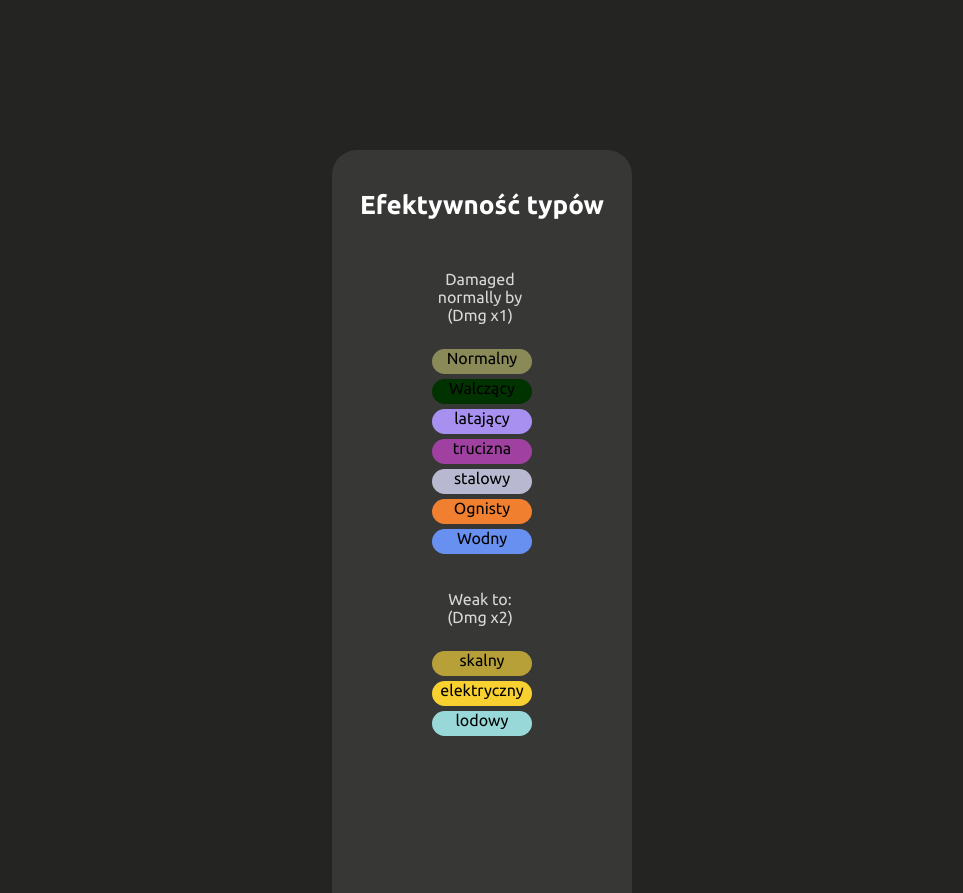
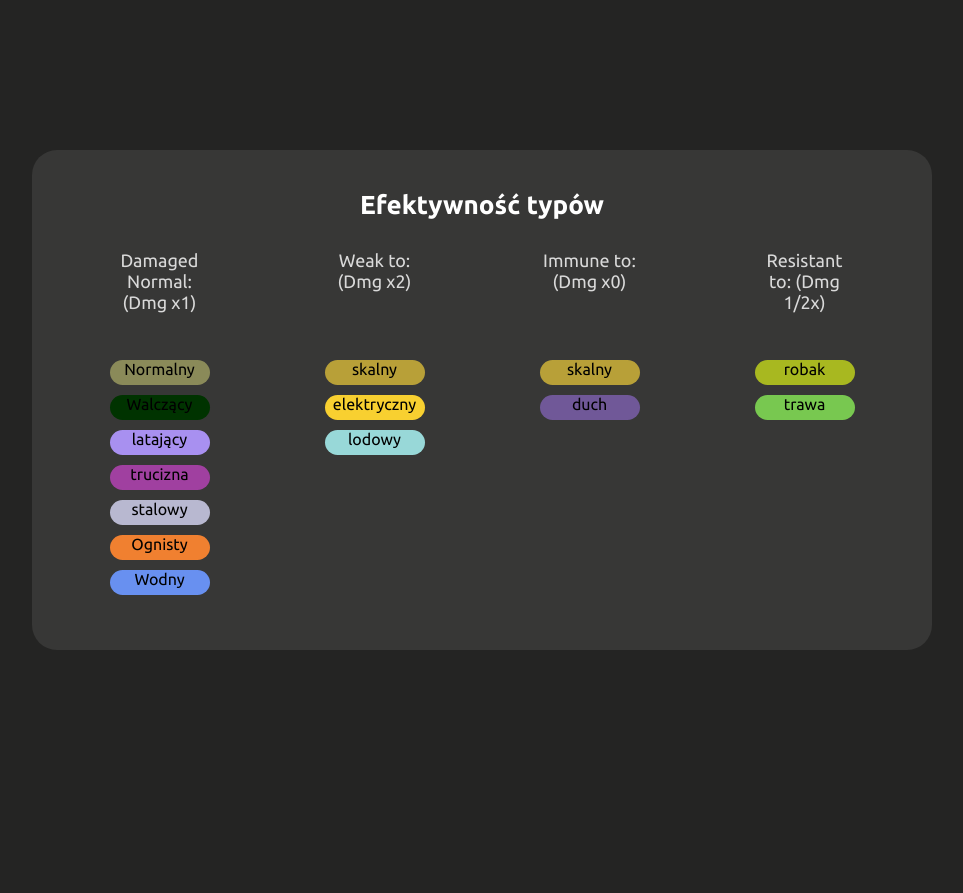
Before and after one commit to WarsztatDev/Pokepedia-frontend, a plain HTML site: page components/effectiveness of types/index.html in a window 1280 px wide. Shown: the top 893 px of the page, without its empty margins (158-1121 px from the left). After the commit the page ends 800 px from the top, so only its background shows below. Drawn offline with Linux system fonts and the light colour scheme.

Commit message:
styling section for desktop

```diff
--- a/components/effectiveness of types/SCSS/style.scss
+++ b/components/effectiveness of types/SCSS/style.scss
@@ -126,7 +126,7 @@ body {
 	margin-top: 150px;
 }
 
-.efective_title {
+.effective-title {
 	text-align: center;
 	margin-top: 20px;
 	font-size: 26px;
@@ -134,14 +134,15 @@ body {
 }
 
 .stats {
-	height: 300px;
+	position: relative;
+	height: 350px;
 	margin-bottom: 20px;
 
 	.element {
 		height: 25px;
 		width: 100px;
 		margin: 5px auto;
-		margin-bottom: 5px;
+		margin-bottom: 10px;
 		text-align: center;
 		border-radius: 25px;
 	}
@@ -153,8 +154,9 @@ body {
 
 .stat-title {
 	position: relative;
-	margin-bottom: 25px;
-	left: 30%;
+	margin-bottom: 2px;
+	left: 50%;
+	transform: translate(-50%, -50%);
 	width: 100px;
 	text-align: center;
 	color: $white;
@@ -166,15 +168,62 @@ body {
 // MEDIA
 // ===========================
 
-@media(min-width: 768px) {}
+@media(min-width: 576px) {
+	.container {
+		width: 500px;
+	}
+
+	.stat-title {
+		font-size: 18px;
+	}
+
+	.stats {
+		height: 350px;
+	}
+
+}
 
 @media(min-width: 992px) {
 	.burger-btn {
 		display: none;
 	}
+
+	.container {
+		width: 900px;
+		height: 500px;
+	}
+
+	.stats-box {
+		display: flex;
+		justify-content: space-between;
+		margin-top: 50px;
+	}
+
+	.stats {
+		flex-basis: 0;
+		flex-grow: 1;
+		margin-bottom: 50px;
+	}
+
+	.one {
+		margin-top: 0;
+	}
+
+	.stat-title  {
+		width: 100px;
+		height: 40px;
+		margin-bottom: 50px;
+	}
 }
 
-@media(min-width: 1400px) {}
+@media(min-width: 1400px) {
+	.container {
+		width: 1300px;
+		height: 600px;
+	}
 
-
-@media(min-width: 1800px) {}
+	.effective-title {
+		font-size: 40px;
+		margin-bottom: 100px;
+	}
+}
--- a/components/effectiveness of types/index.html
+++ b/components/effectiveness of types/index.html
@@ -26,11 +26,12 @@
 
     <main>
 
-        <section class="efective-type">
+        <section class="effective-type">
             <div class="container">
-                <h2 class="efective_title">Efektywność typów</h2>
+                <h2 class="effective-title">Efektywność typów</h2>
+                <div class="stats-box">
                     <div class="stats one">
-                    <div class="stat-title"><p>Damaged normally by (Dmg x1)</p></div>
+                        <div class="stat-title"><p>Damaged Normal: (Dmg x1)</p></div>
                         <div class="element normal">Normalny</div>
                         <div class="element fight">Walczący</div>
                         <div class="element fly">latający</div>
@@ -56,6 +57,7 @@
                         <div class="element grass">trawa</div>
                     </div>
                 </div>
+            </div>
         </section>
 
     </main>
```
Also changed, not shown: components/effectiveness of types/SCSS/style.css, 1 other file. Lines whose indentation alone changed are shown as unchanged.
